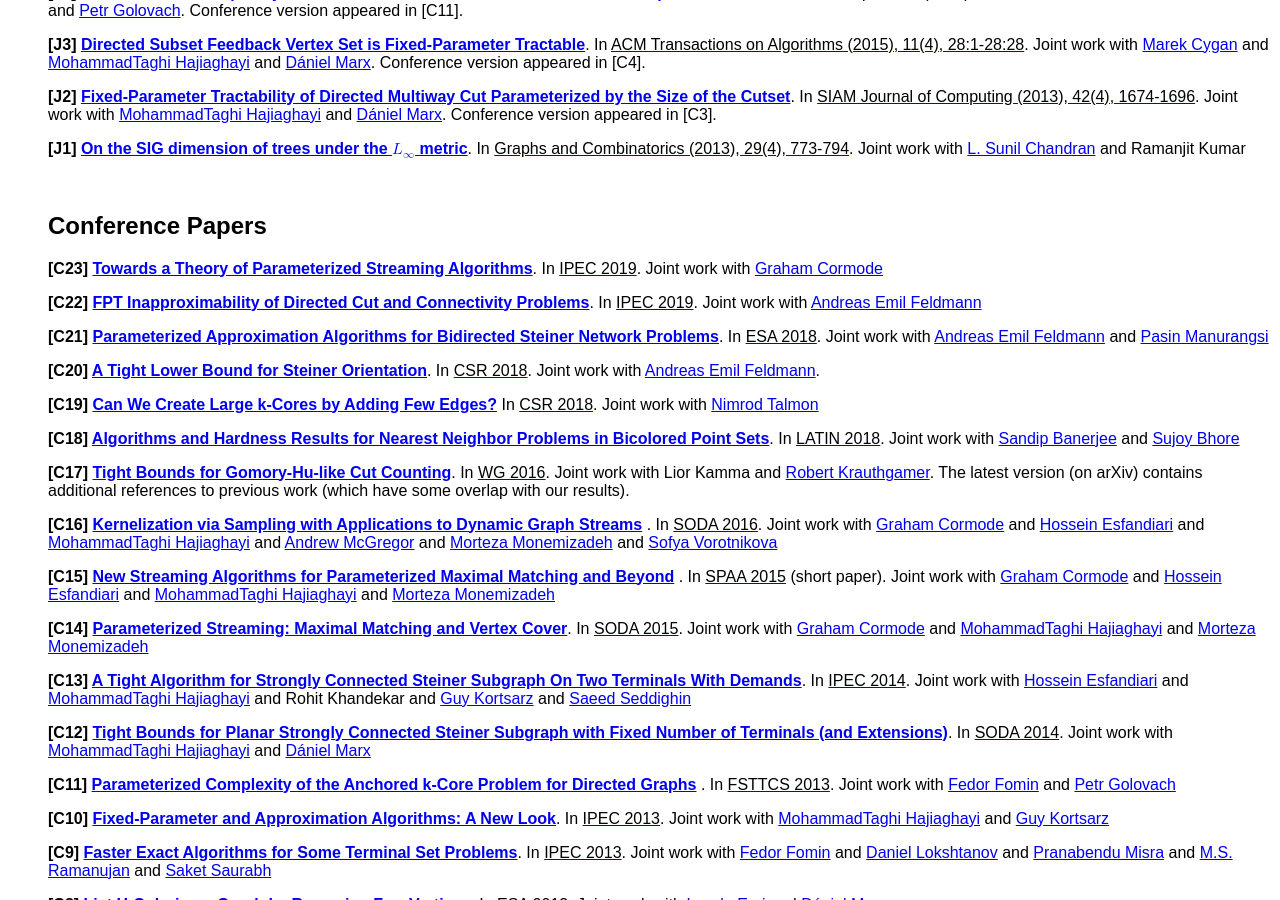
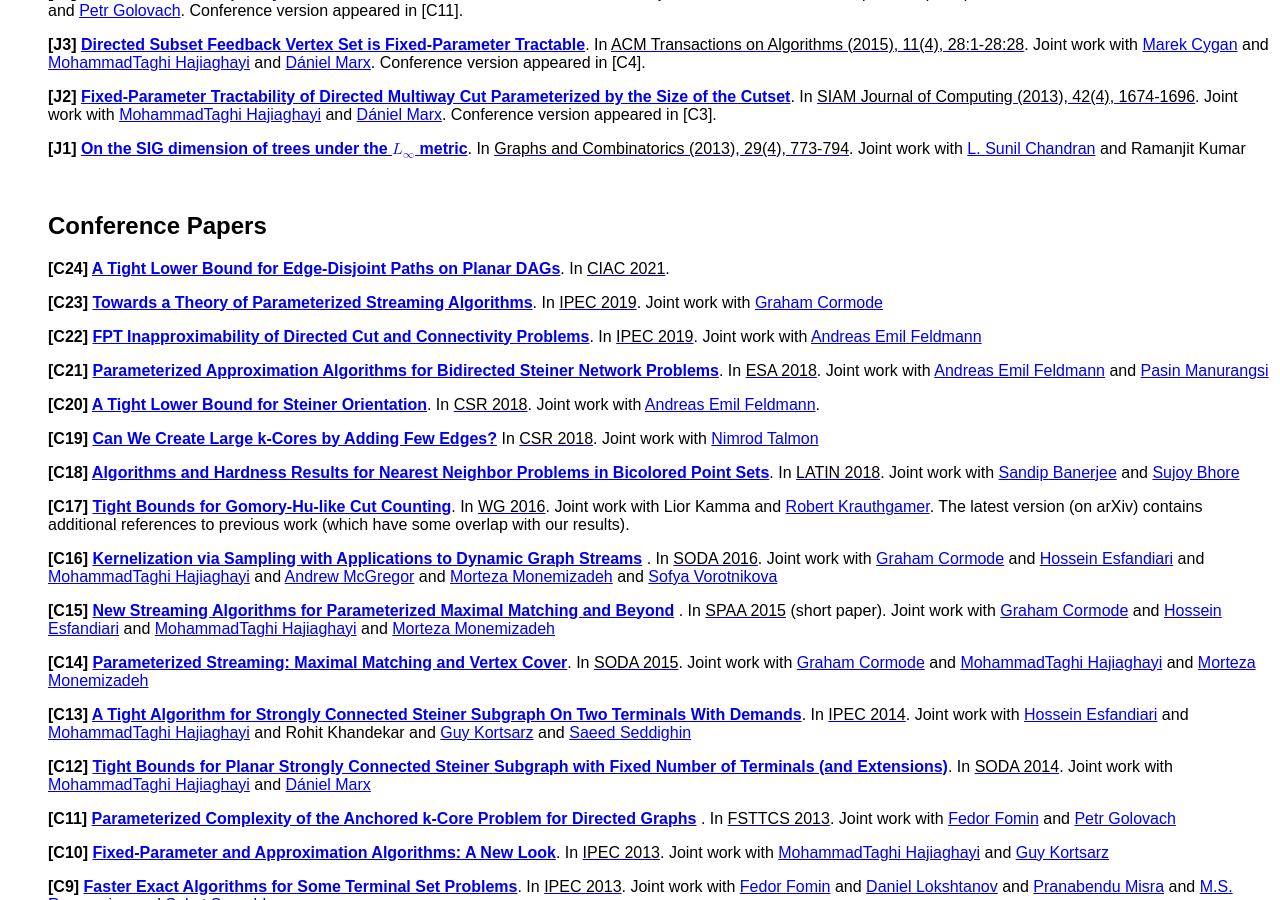
Before and after one commit to rajeshchitnis/rajeshchitnis.github.io, a Jekyll site: the page publications.html, which Jekyll copies as it is, in a window 1280 px wide and 900 px high, scrolled down 634 px. Built offline with Jekyll 4.4.1, drawn with Linux system fonts in a browser that asks for light colours.

Commit message:
Update publications.html

```diff
--- a/publications.html
+++ b/publications.html
@@ -101,7 +101,6 @@
 
 
 
-
 <h2>Journal Papers
 </h2>
 
@@ -169,6 +168,8 @@
 
 <h2>Conference Papers</h2>
 
+<p class="p7"><font color = "black"><b>[C24] <a href="https://arxiv.org/abs/2101.10742"> A Tight Lower Bound for Edge-Disjoint Paths on Planar DAGs</a></b>. In <a href="http://easyconferences.eu/ciac2021/"><FONT COLOR=black>CIAC 2021</a>. </p>
+<p class="p3"></p>
 
 <p class="p7"><font color = "black"><b>[C23] <a href="https://arxiv.org/abs/1911.09650"> Towards a Theory of Parameterized Streaming Algorithms</a></b>. In <a href="http://drops.dagstuhl.de/opus/volltexte/2019/11468/"><FONT COLOR=black>IPEC 2019</a>. Joint work with <a href="http://dimacs.rutgers.edu/~graham/">Graham Cormode</a></p>
 <p class="p3"></p>
```
